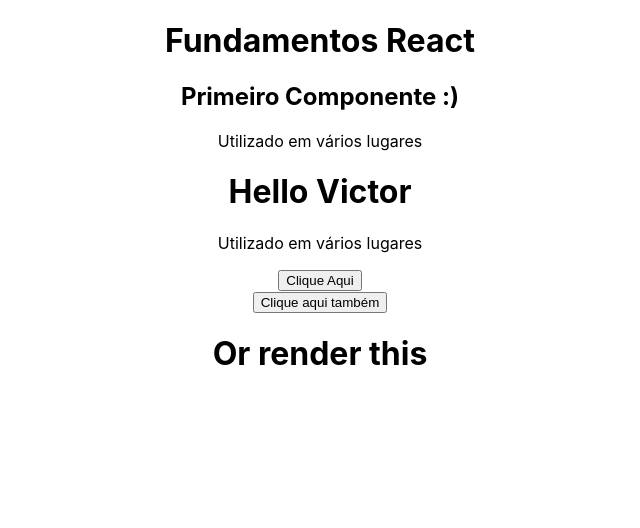
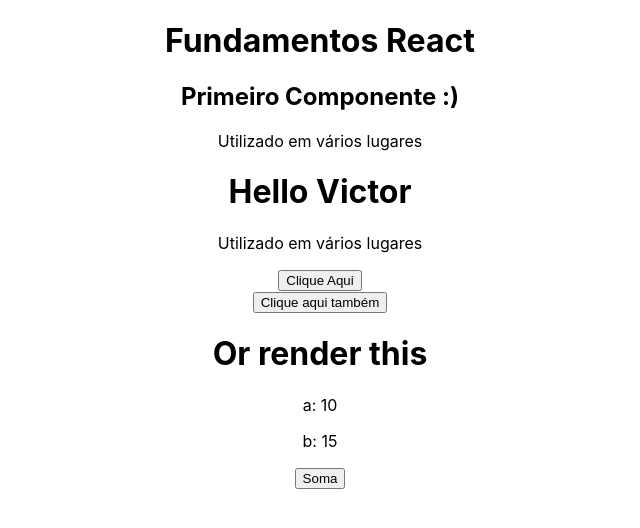
Before and after one commit to Victor-Palha/React-Estudos, a React (Create React App) app in the folder Estudos/hello/: page / in a window 1280 px wide. Shown: the top 528 px of the page, without its empty margins (320-960 px from the left). Built offline with nearby package versions, Linux system fonts and the light colour scheme.

Commit message:
Challenge SUM

```diff
--- a/Estudos/hello/src/App.js
+++ b/Estudos/hello/src/App.js
@@ -1,4 +1,5 @@
 import './App.css';
+import Challenge from './components/Challege';
 import Events from './components/Events';
 import FirstComponent from './components/FirstComponent';
 import MyComponent from './components/MyComponent';
@@ -12,6 +13,9 @@
       <TempleteExpressions/>
       <MyComponent/>
       <Events/>
+      <div>
+        <Challenge/>
+      </div>
     </div>
   );
 }
--- /dev/null
+++ b/Estudos/hello/src/components/Challege.js
@@ -0,0 +1,16 @@
+const Challenge = ()=>{
+    const n1 = 10
+    const n2 = 15
+    const handleSum = (x, y)=>{
+            const sum = x+y
+            alert(sum)
+    }
+    return(
+        <>
+            <p>a: {n1}</p>
+            <p>b: {n2}</p>
+            <button onClick={()=>handleSum(n1, n2)}>Soma</button>
+        </>
+    )
+}
+export default Challenge
```
